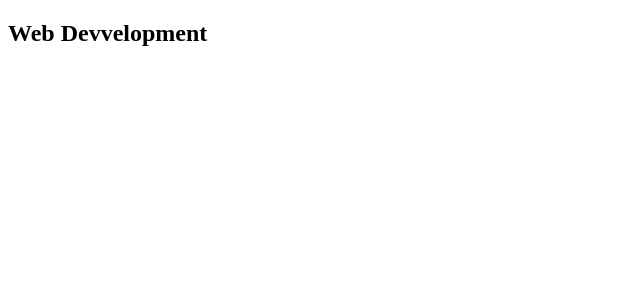
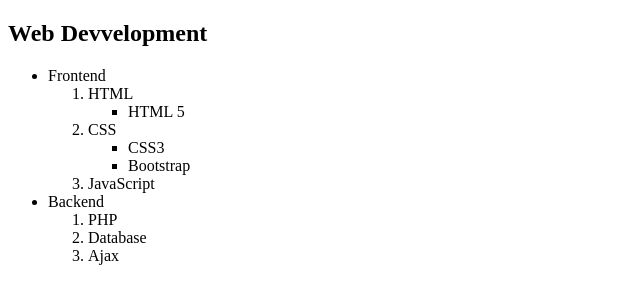
Before and after one commit to shamim-006/Web-development-Practise, a plain HTML site: page Nested List/nl.html in a window 1280 px wide. Shown: the whole page, without its empty margins (0-640 px from the left). Drawn offline with Linux system fonts and the light colour scheme.

Commit message:
updated Nested List/nl.html

```diff
--- a/Nested List/nl.html
+++ b/Nested List/nl.html
@@ -1,12 +1,41 @@
 <!DOCTYPE html>
 <html lang="en">
+
 <head>
     <meta charset="UTF-8">
     <meta name="viewport" content="width=device-width, initial-scale=1.0">
     <title>Nested List</title>
 </head>
+
 <body>
     <h2>Web Devvelopment</h2>
+    <ul>
+        <li>Frontend
+            <ol>
+                <li>HTML
+                    <ul>
+                        <li>HTML 5</li>
+                    </ul>
+                </li>
+                <li>CSS
+                    <ul>
+                        <li>CSS3</li>
+                        <li>Bootstrap</li>
+                    </ul>
+                </li>
+                <li>JavaScript</li>
+            </ol>
+        </li>
+        <li>Backend
+
+            <ol>
+                <li>PHP</li>
+                <li>Database</li>
+                <li>Ajax</li>
+            </ol>
+        </li>
+    </ul>
 
 </body>
+
 </html>
```
